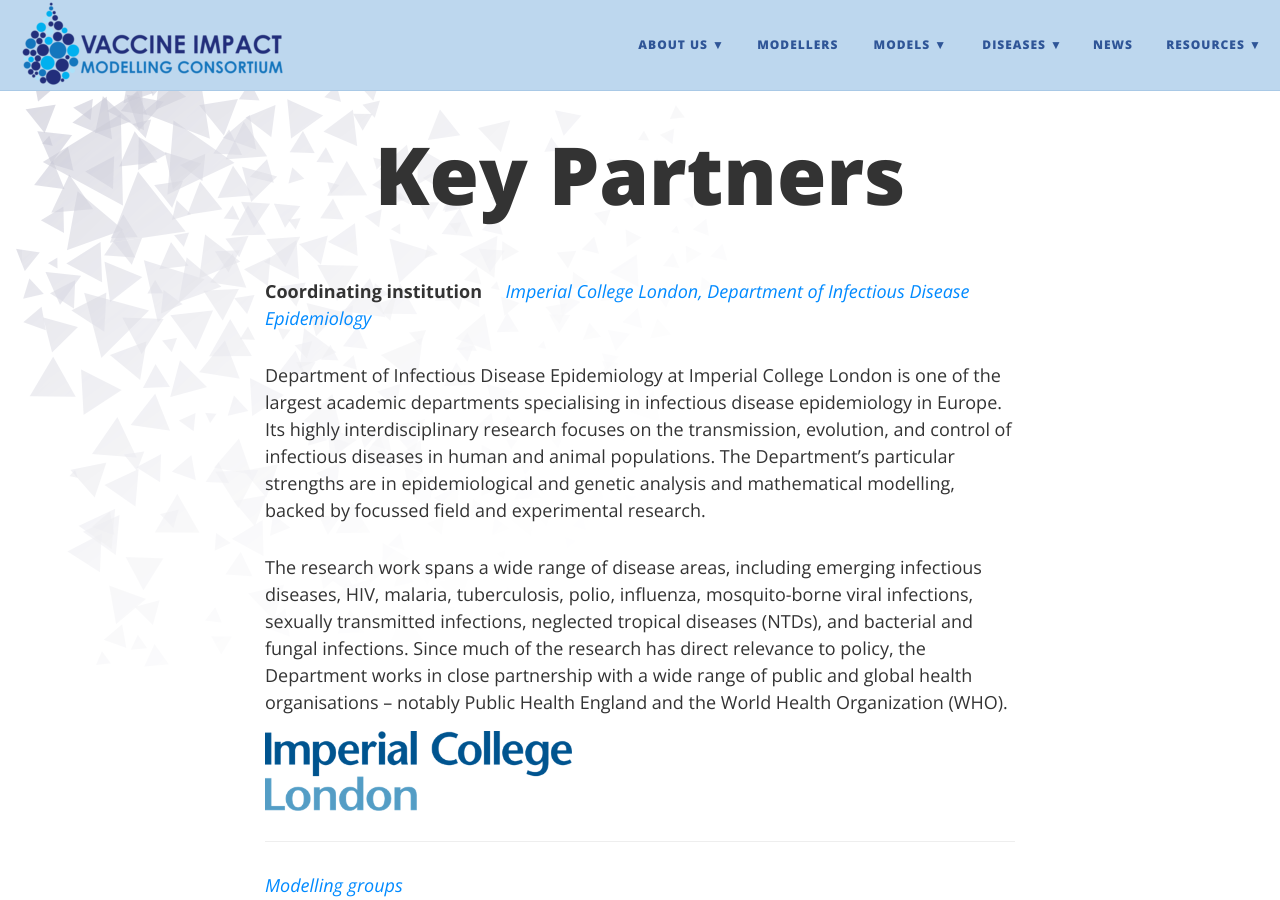
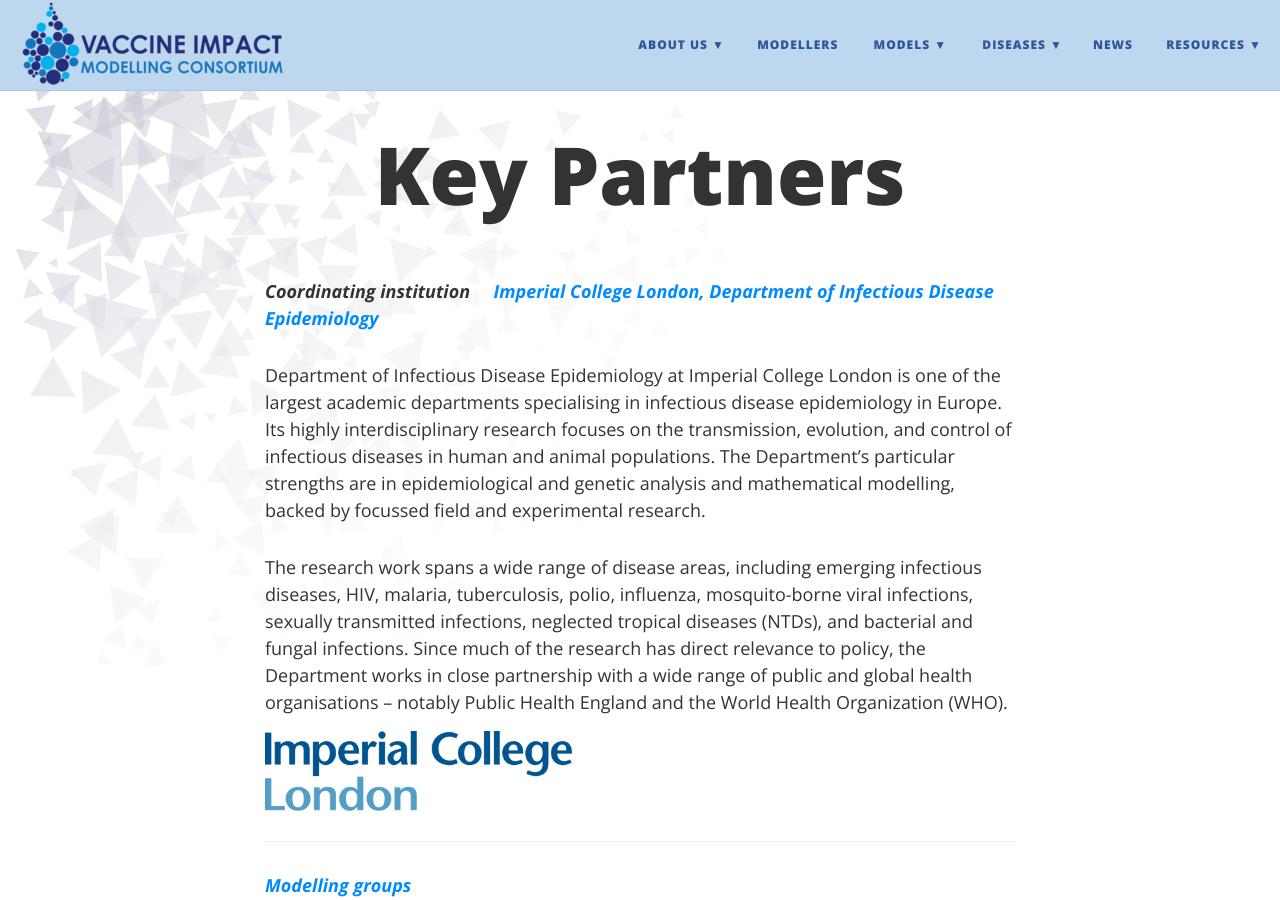
Before and after one commit to vimchub/vaccineimpact, a Jekyll site: the page built from partners.md, in a window 1280 px wide and 900 px high. Built offline with Jekyll 4.4.1, drawn with Linux system fonts in a browser that asks for light colours; nearby versions of some CDN libraries.

Commit message:
Bold and italics

```diff
--- a/partners.md
+++ b/partners.md
@@ -4,7 +4,7 @@
 ---
 
 
-**Coordinating institution**&nbsp;&nbsp;&nbsp;&nbsp;&nbsp;*[Imperial College London, Department of Infectious Disease Epidemiology](https://www.imperial.ac.uk/school-public-health/infectious-disease-epidemiology/)*
+***Coordinating institution&nbsp;&nbsp;&nbsp;&nbsp;&nbsp;[Imperial College London, Department of Infectious Disease Epidemiology](https://www.imperial.ac.uk/school-public-health/infectious-disease-epidemiology/)***
 
 Department of Infectious Disease Epidemiology at Imperial College London is one of the largest academic departments specialising in infectious disease epidemiology in Europe. Its highly interdisciplinary research focuses on the transmission, evolution, and control of infectious diseases in human and animal populations. The Department's particular strengths are in epidemiological and genetic analysis and mathematical modelling, backed by focussed field and experimental research.
 
@@ -14,13 +14,13 @@
 
 ---
 
-*[Modelling groups](/modellers)*
+***[Modelling groups](/modellers)***
 
 The work of the Consortium is largely enabled through the participation of the modelling groups generating the vaccine impact estimates. The models employed by the Consortium reflect the disease portfolio of the primary funders and address the need for measuring the vaccination impact. The Consortium aims to employ two models per disease wherever possible.
 
 ---
 
-**Funder**&nbsp;&nbsp;&nbsp;&nbsp;&nbsp;*[The Bill & Melinda Gates Foundation](http://www.gatesfoundation.org/)*
+***Funder&nbsp;&nbsp;&nbsp;&nbsp;&nbsp;[The Bill & Melinda Gates Foundation](http://www.gatesfoundation.org/)***
 
 <a href="http://www.gatesfoundation.org/"><img src="/img/Bill-Melinda-Gates-Foundation-Logo.png" /><a/>
 
@@ -28,7 +28,7 @@
 
 ---
 
-**Funder**&nbsp;&nbsp;&nbsp;&nbsp;&nbsp;*[Gavi, the Vaccine Alliance](http://www.gavi.org/)*
+***Funder&nbsp;&nbsp;&nbsp;&nbsp;&nbsp;[Gavi, the Vaccine Alliance](http://www.gavi.org/)***
 
 <a href="http://www.gavi.org/"><img src="/img/Gavi_logo.png" /></a>
 
```
